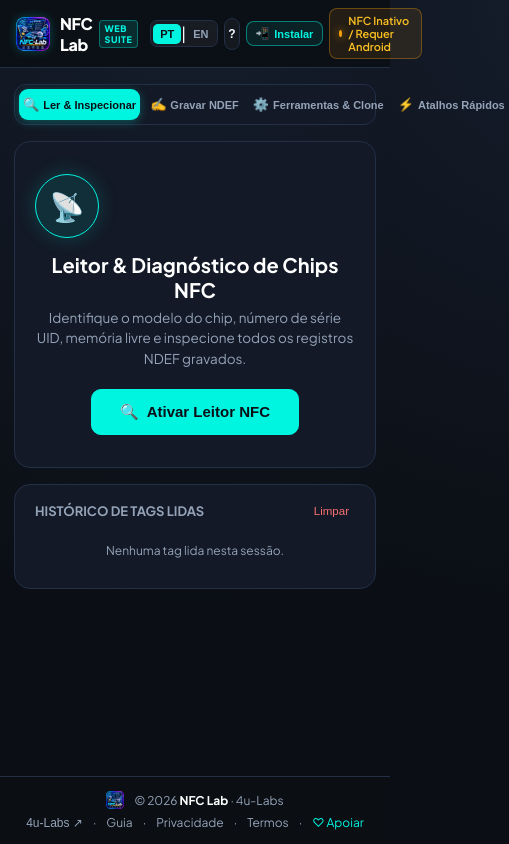
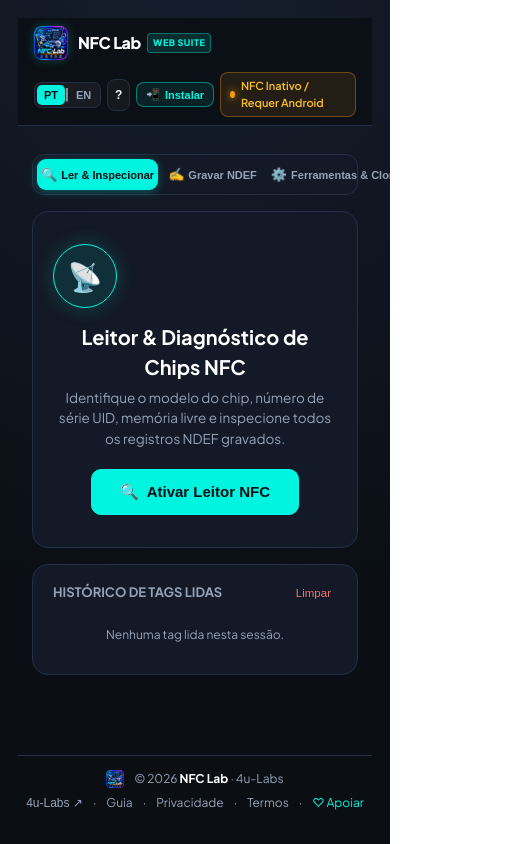
Before and after one commit to 4u-Labs/nfclab, a plain HTML site: page index.html in a window 390 px wide. Shown: the whole page, 509 px wide, since content can reach past the window. Drawn offline with Linux system fonts and the light colour scheme.

Commit message:
fix(mobile): eliminate horizontal overflow on mobile viewport

```diff
--- a/styles.css
+++ b/styles.css
@@ -26,6 +26,11 @@
   -webkit-tap-highlight-color: transparent;
 }
 
+html, body {
+  overflow-x: hidden;
+  max-width: 100%;
+}
+
 body {
   margin: 0;
   min-height: 100dvh;
@@ -44,6 +49,7 @@ body {
 /* ================= HEADER BAR ================= */
 .app-header {
   display: flex;
+  flex-wrap: wrap;
   align-items: center;
   justify-content: space-between;
   gap: 12px;
@@ -1154,7 +1160,12 @@ body {
   color: #ffffff;
 }
 
-.modal-body {
+.modal-html, body {
+  overflow-x: hidden;
+  max-width: 100%;
+}
+
+body {
   padding: 18px;
   display: flex;
   flex-direction: column;
```
Also changed, not shown: 1 other file.
